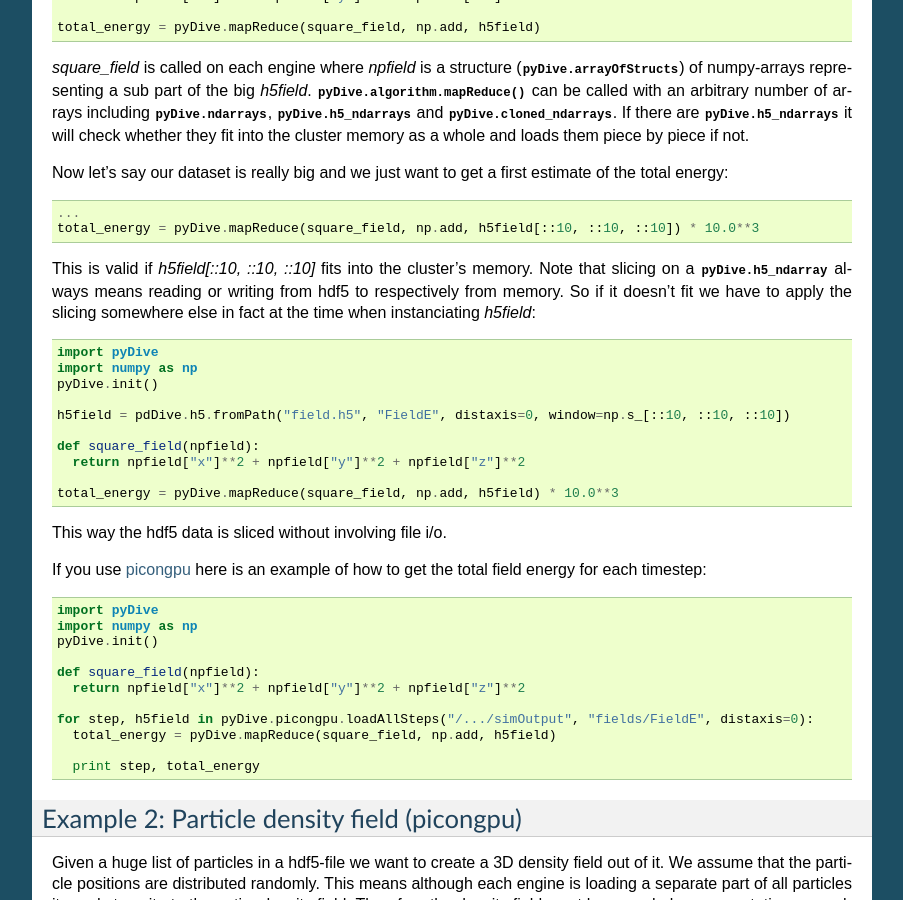
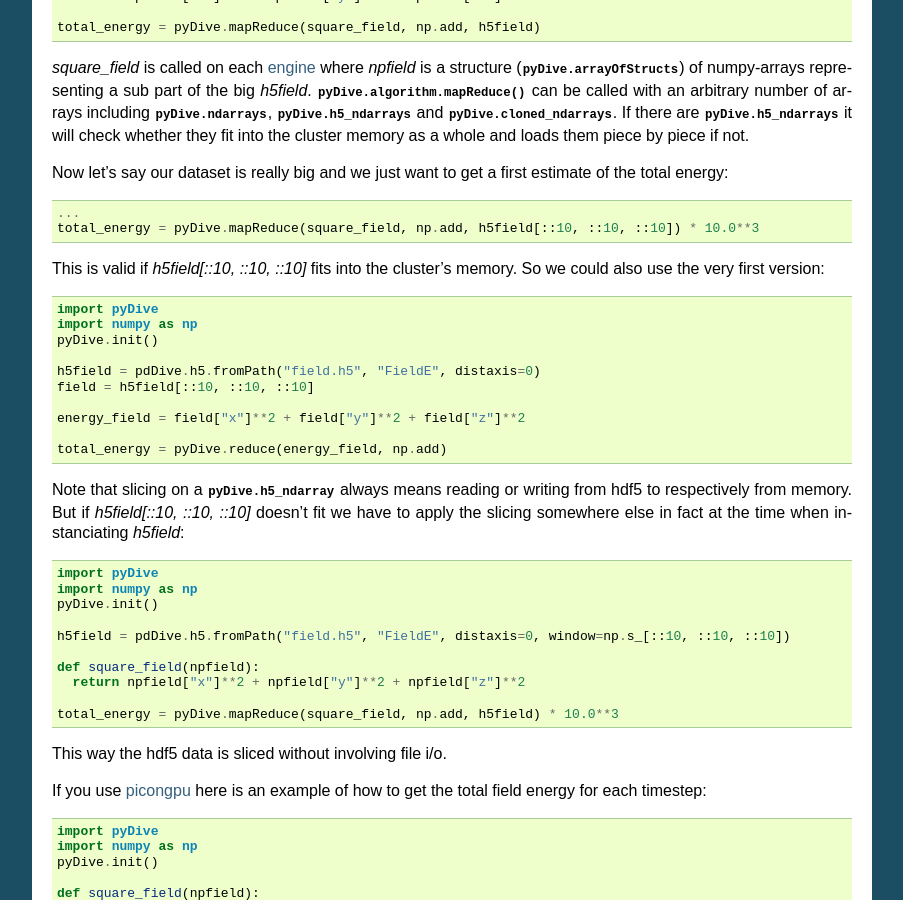
Before and after one commit to ComputationalRadiationPhysics/pyDive, a Sphinx documentation site: the page built from docs/tutorial.rst, in a window 1280 px wide and 900 px high, scrolled down 599 px. Shown: the whole window, without its empty margins (198-1101 px from the left). Built offline with Sphinx 7.4.7, drawn with Linux system fonts in a browser that asks for light colours.

Commit message:
update docs

```diff
--- a/docs/pyDive.h5_ndarray.rst
+++ b/docs/pyDive.h5_ndarray.rst
@@ -15,3 +15,8 @@
 
 .. automodule:: pyDive.h5_ndarray.factories
     :members:
+
+pyDive.h5_ndarray.h5caching module
+----------------------------------
+
+.. autodata:: pyDive.h5_ndarray.h5caching.fraction_of_av_mem_used
--- a/docs/start.rst
+++ b/docs/start.rst
@@ -23,9 +23,9 @@
   # plot result
   ...
 
-Before actually running this script there has to be an IPython.parallel cluster started (see section below) otherwise `pyDive.init()` fails.
+Before actually running this script there must have been an IPython.parallel cluster started (see section below) otherwise `pyDive.init()` fails.
 
-To keep things simple pyDive distributes array memory only along **one** user-specified axis. This axis is given by the `distaxis`
+To keep things simple pyDive distributes array-memory only along **one** user-specified axis. This axis is given by the `distaxis`
 parameter at array instanciating. It should usually be the largest axis in order to have the best surface-to-volume ratio.
 But keep in mind that during arithmetic operations both arrays have to be distributed along the *same* axis.
 
--- a/docs/tutorial.rst
+++ b/docs/tutorial.rst
@@ -42,8 +42,22 @@
   ...
   total_energy = pyDive.mapReduce(square_field, np.add, h5field[::10, ::10, ::10]) * 10.0**3
 
-This is valid if *h5field[::10, ::10, ::10]* fits into the cluster's memory. Note that slicing on a :obj:`pyDive.h5_ndarray` always
-means reading or writing from hdf5 to respectively from memory. So if it doesn't fit we have to apply the slicing somewhere else in fact
+This is valid if *h5field[::10, ::10, ::10]* fits into the cluster's memory. So we could also use the very first version: ::
+
+  import pyDive
+  import numpy as np
+  pyDive.init()
+
+  h5field = pdDive.h5.fromPath("field.h5", "FieldE", distaxis=0)
+  field = h5field[::10, ::10, ::10]
+
+  energy_field = field["x"]**2 + field["y"]**2 + field["z"]**2
+
+  total_energy = pyDive.reduce(energy_field, np.add)
+
+Note that slicing on a :obj:`pyDive.h5_ndarray` always
+means reading or writing from hdf5 to respectively from memory.
+But if *h5field[::10, ::10, ::10]* doesn't fit we have to apply the slicing somewhere else in fact
 at the time when instanciating *h5field*: ::
 
   import pyDive
```
Also changed, not shown: docs/index.rst (+7 -0 lines), 2 other files.
